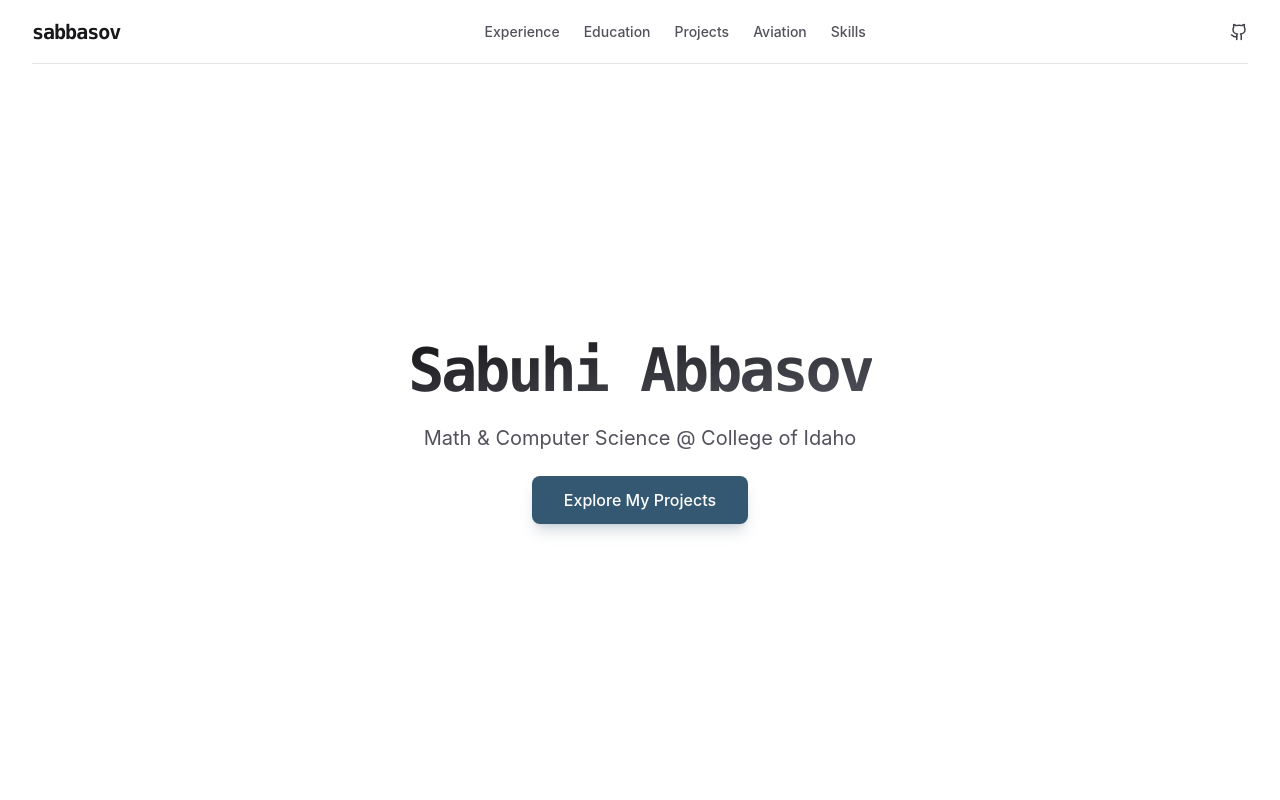
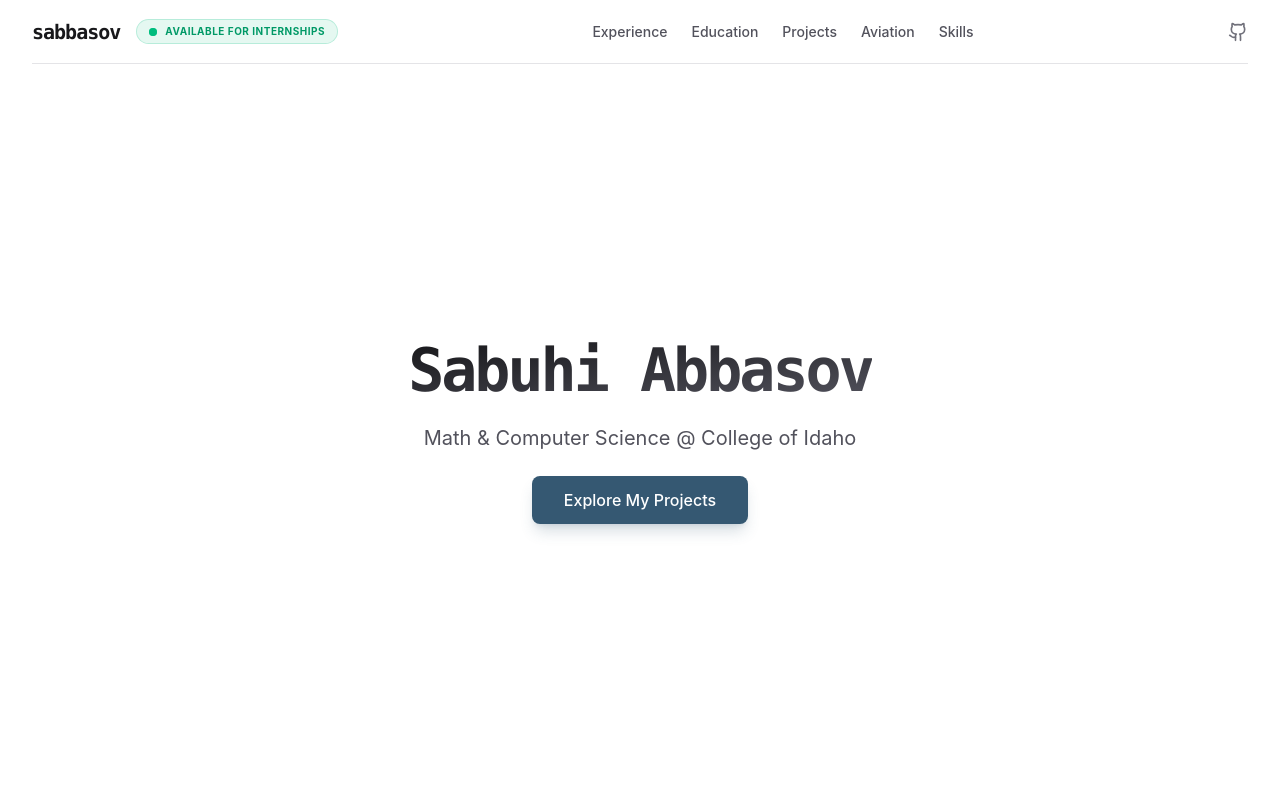
Before and after one commit to sabbasov/sabbasov.com, a Next.js app: page / in a window 1280 px wide. Shown: the top 800 px of the page. Built offline with nearby package versions, Linux system fonts and the light colour scheme.

Commit message:
add available for internships pulse

```diff
--- a/app/components/header.tsx
+++ b/app/components/header.tsx
@@ -27,10 +27,17 @@ const Header = () => {
       >
         <div className="container mx-auto px-4 sm:px-6 lg:px-8">
           <div className="flex items-center justify-between h-16 border-b border-zinc-200 dark:border-zinc-800">
-            <div className="flex-shrink-0">
+            <div className="flex items-center gap-4">
               <Link href="/" className="text-xl font-bold text-zinc-900 dark:text-white font-mono tracking-tighter">
                 sabbasov
               </Link>
+              <div className="hidden sm:flex items-center gap-2 px-3 py-1 rounded-full bg-emerald-500/10 border border-emerald-500/20 text-emerald-600 dark:text-emerald-400 text-[10px] uppercase tracking-wider font-bold">
+                <span className="relative flex h-2 w-2">
+                  <span className="animate-ping absolute inline-flex h-full w-full rounded-full bg-emerald-400 opacity-75"></span>
+                  <span className="relative inline-flex rounded-full h-2 w-2 bg-emerald-500"></span>
+                </span>
+                Available for Internships
+              </div>
             </div>
             <nav className="hidden md:flex items-center gap-6 text-sm font-medium text-zinc-600 dark:text-zinc-400">
               {navItems.map((item) => (
@@ -43,14 +50,12 @@ const Header = () => {
                 </a>
               ))}
             </nav>
-            <div className="hidden md:flex items-center gap-3">
-              {/* <ThemeToggle /> */}
-              <a href="https://github.com/sabbasov/sabbasov.com" target="_blank" rel="noopener noreferrer" className="flex items-center gap-2 text-zinc-700 dark:text-zinc-300 hover:text-blue-600 dark:hover:text-blue-400 transition-colors duration-300">
-                <Github size={18} />
+            <div className="hidden md:flex items-center gap-4">
+              <a href="https://github.com/sabbasov/sabbasov.com" target="_blank" rel="noopener noreferrer" className="text-zinc-500 dark:text-zinc-400 hover:text-zinc-900 dark:hover:text-white transition-colors duration-300">
+                <Github size={20} />
               </a>
             </div>
             <div className="flex items-center gap-4 md:hidden">
-              {/* <ThemeToggle /> */}
               <button
                 onClick={() => setIsOpen(!isOpen)}
                 className="text-zinc-600 dark:text-zinc-400"
@@ -71,6 +76,13 @@ const Header = () => {
             className="md:hidden fixed top-16 left-0 right-0 z-40 bg-white dark:bg-zinc-950 border-b border-zinc-200 dark:border-zinc-800"
           >
             <nav className="flex flex-col items-center gap-6 py-8">
+              <div className="flex items-center gap-2 px-3 py-1 rounded-full bg-emerald-500/10 border border-emerald-500/20 text-emerald-600 dark:text-emerald-400 text-[10px] uppercase tracking-wider font-bold mb-4">
+                <span className="relative flex h-2 w-2">
+                  <span className="animate-ping absolute inline-flex h-full w-full rounded-full bg-emerald-400 opacity-75"></span>
+                  <span className="relative inline-flex rounded-full h-2 w-2 bg-emerald-500"></span>
+                </span>
+                Available for Internships
+              </div>
               {navItems.map((item) => (
                 <a
                   key={item.name}
```
